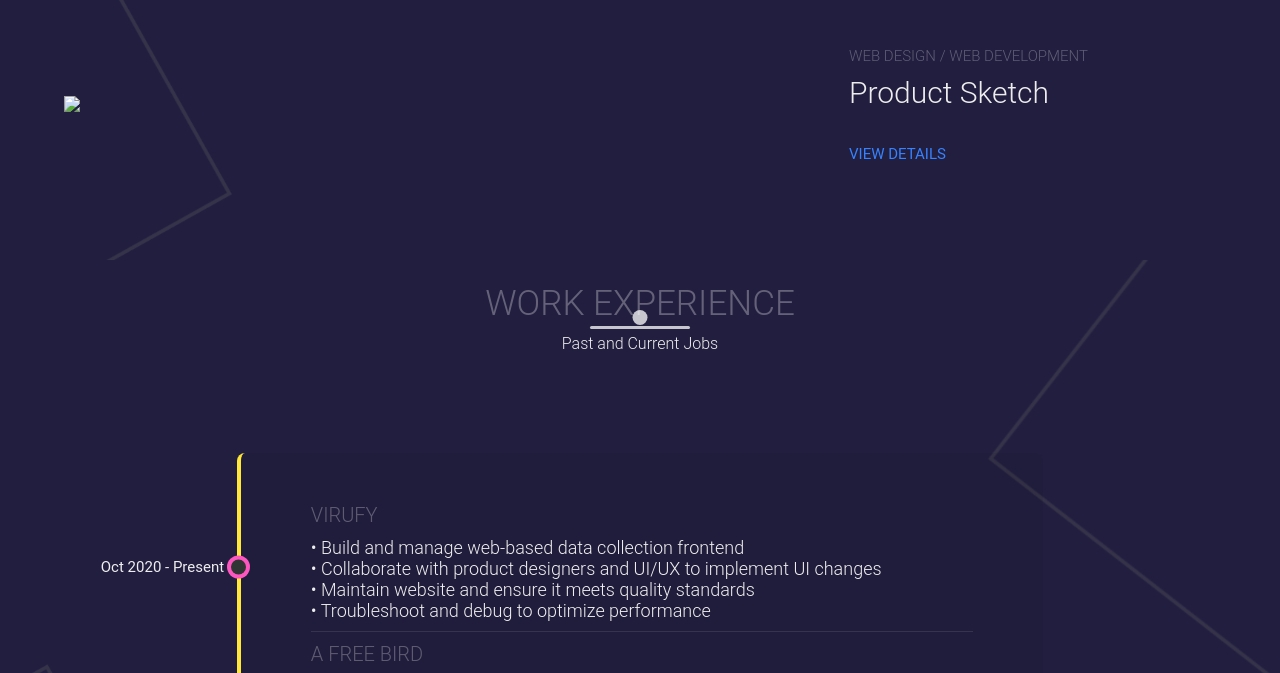
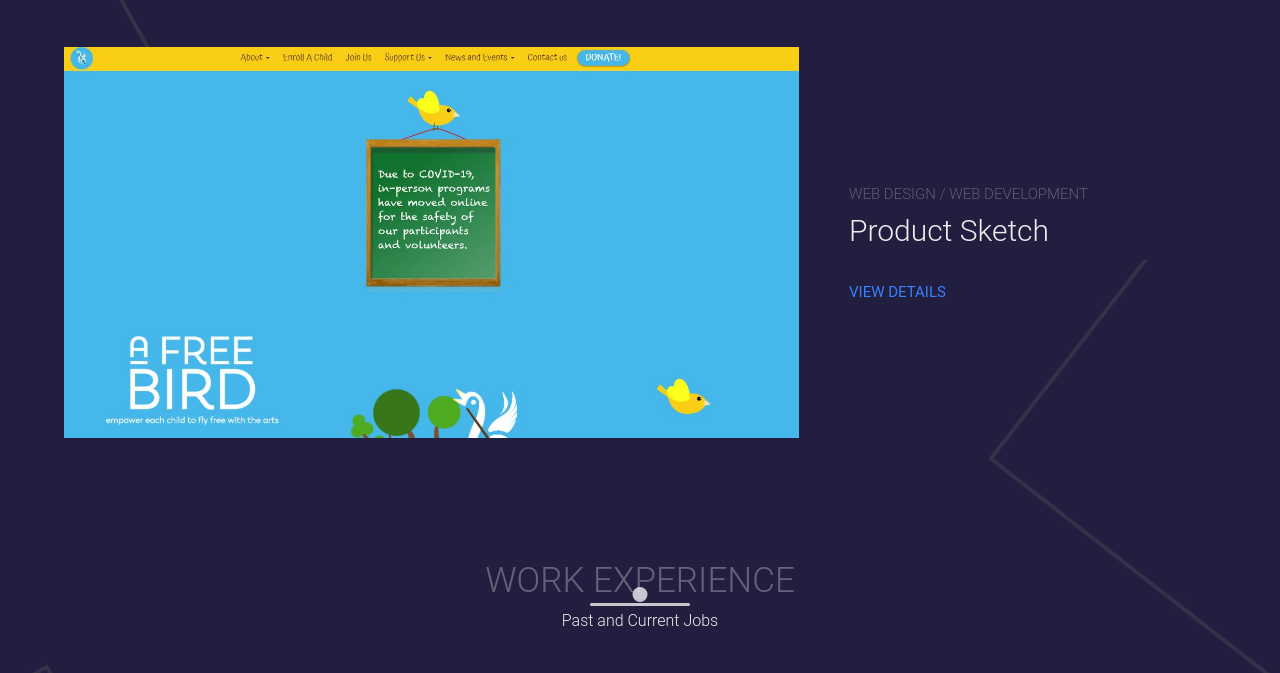
Before and after one commit to yoonjuhwang01/Yoonju_Portfolio, a plain HTML site: page index.html in a window 1280 px wide. Shown: the part 2940-3613 px from the top of the page. Drawn offline with nearby package versions, Linux system fonts and the light colour scheme.

Commit message:
Update index.html

```diff
--- a/index.html
+++ b/index.html
@@ -166,7 +166,7 @@
 
 			<div class="portfolio-item">
 				<div class="portfolio-img  has-margin-right" data-aos="fade-right" data-aos-delay="1500">
-					<img src="images/portfolio3.JPB">
+					<img src="images/portfolio3.JPG">
 				</div>
 
 				<div class="portfolio-description" data-aos="fade-left" data-aos-delay="1800">
```
